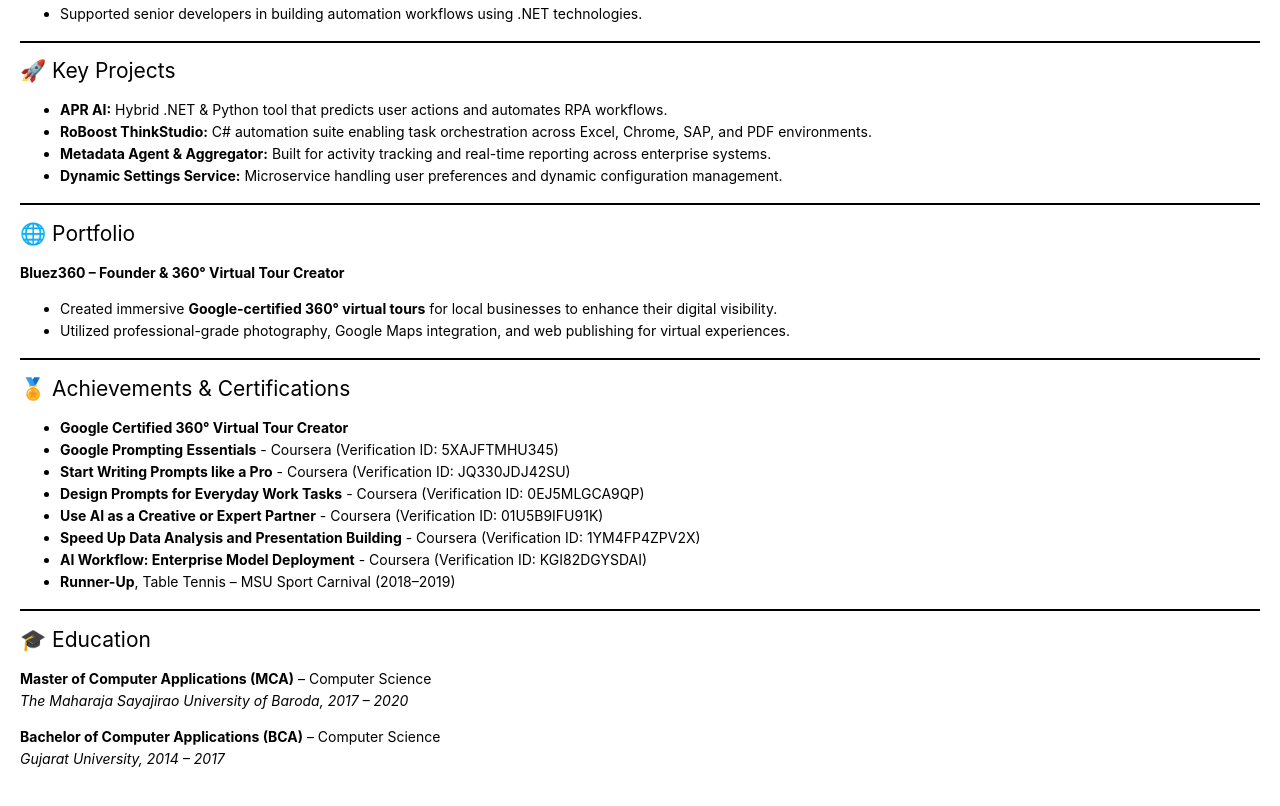
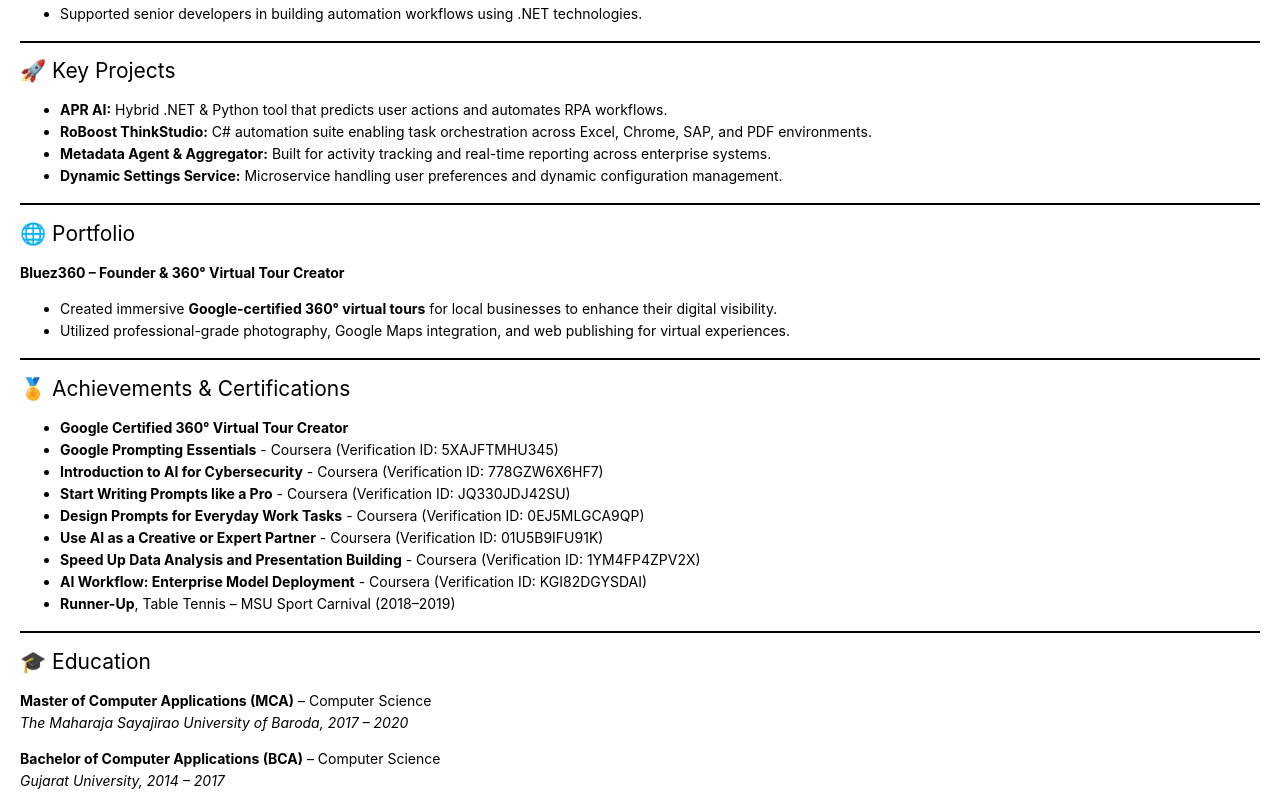
Before and after one commit to ajayajagiya/CurriculumVitae, a plain HTML site: page index.html in a window 1280 px wide. Shown: the part 1103-1909 px from the top of the page. Before the commit the page ends 1887 px from the top, so only its background shows below. Drawn offline with Linux system fonts and the light colour scheme; a script that the page names is missing.

Commit message:
Add new Coursera certification in Achievements section

```diff
--- a/index.html
+++ b/index.html
@@ -415,6 +415,7 @@
 <ul>
 <li><strong>Google Certified 360° Virtual Tour Creator</strong></li>
 <li><strong>Google Prompting Essentials</strong> - Coursera (Verification ID: 5XAJFTMHU345)</li>
+<li><strong>Introduction to AI for Cybersecurity</strong> - Coursera (Verification ID: 778GZW6X6HF7)</li>
 <li><strong>Start Writing Prompts like a Pro</strong> - Coursera (Verification ID: JQ330JDJ42SU)</li>
 <li><strong>Design Prompts for Everyday Work Tasks</strong> - Coursera (Verification ID: 0EJ5MLGCA9QP)</li>
 <li><strong>Use AI as a Creative or Expert Partner</strong> - Coursera (Verification ID: 01U5B9IFU91K)</li>
```
Also changed, not shown: 1 other file.
